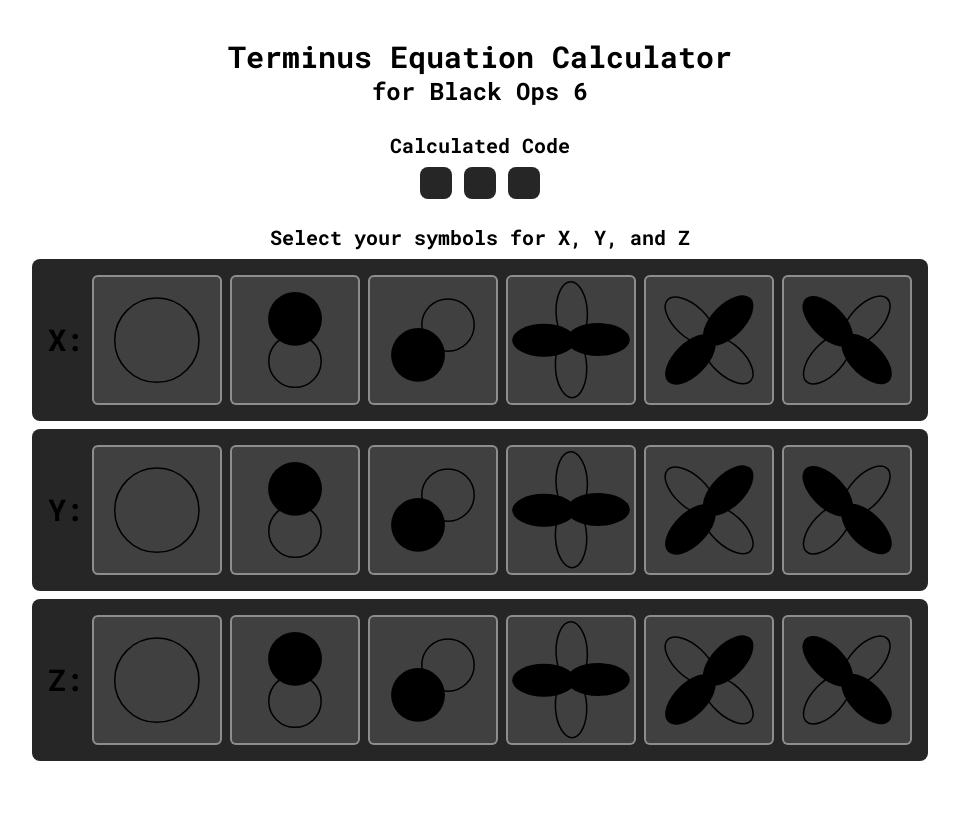
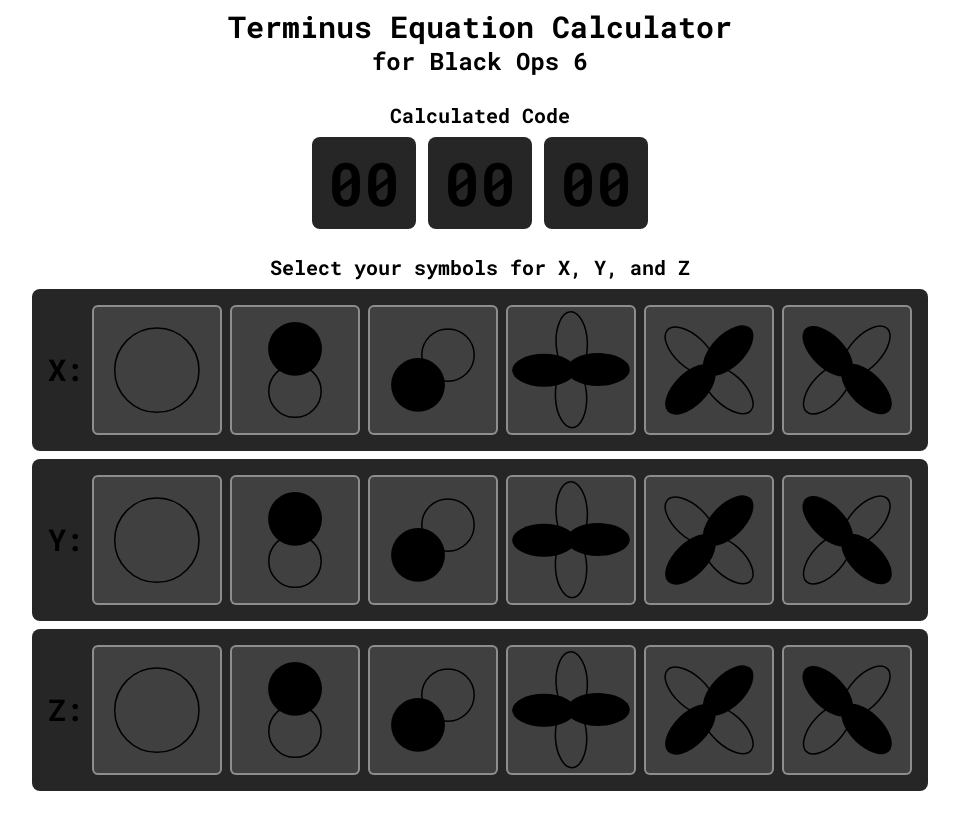
Before and after one commit to dustinrouillard/terminus-solver, a Next.js app: page / in a window 1280 px wide. Shown: the whole page, without its empty margins (160-1119 px from the left). Before the commit the page ends 801 px from the top, so only its background shows below. Built offline with nearby package versions, Linux system fonts and the light colour scheme; a web font is replaced by a local one.

Commit message:
Make code show when not set

```diff
--- a/src/pages/index.tsx
+++ b/src/pages/index.tsx
@@ -69,13 +69,13 @@
 
           <div className="flex flex-row space-x-3 justify-center">
             <span className="text-6xl bg-neutral-800 rounded-lg p-4">
-              {numbers?.[0]?.toString().padStart(2, "0")}
+              {numbers?.[0]?.toString().padStart(2, "0") ?? "00"}
             </span>
             <span className="text-6xl bg-neutral-800 rounded-lg p-4">
-              {numbers?.[1]?.toString().padStart(2, "0")}
+              {numbers?.[1]?.toString().padStart(2, "0") ?? "00"}
             </span>
             <span className="text-6xl bg-neutral-800 rounded-lg p-4">
-              {numbers?.[2]?.toString().padStart(2, "0")}
+              {numbers?.[2]?.toString().padStart(2, "0") ?? "00"}
             </span>
           </div>
         </div>
```
